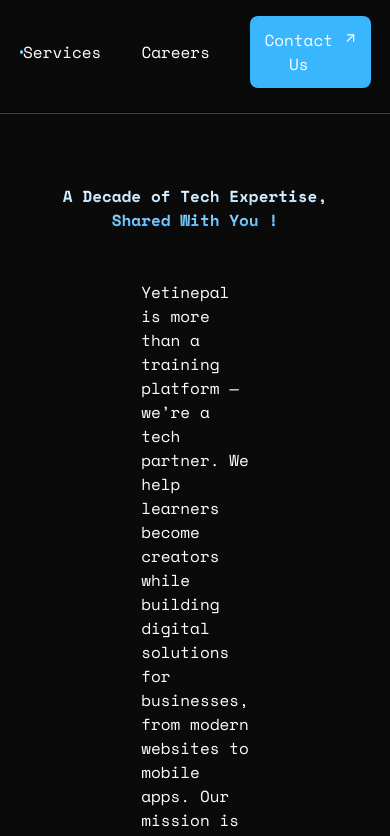
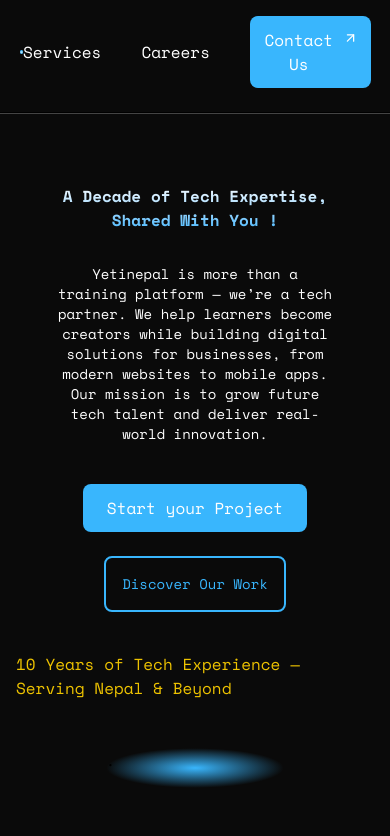
Before and after one commit to salonii08/Yeti-Nepal, a Next.js app: page / in a window 390 px wide. Shown: the top 836 px of the page. Built offline with nearby package versions, Linux system fonts and the light colour scheme.

Commit message:
changes in hero section for responsiveness

```diff
--- a/app/Components/Home/Hero/Hero.tsx
+++ b/app/Components/Home/Hero/Hero.tsx
@@ -2,28 +2,28 @@
 
 const Hero = () => {
   return (
-      <div className=" h-[80vh] flex  items-center mt-[70px] flex-col ">
+      <div className=" min-h-[80vh] flex  items-center mt-[70px] flex-col px-4 sm:px-8 lg:px-16 ">
         <div className="relative flex flex-col items-center ">
-          <h1 className="lg:text-7xl sm:text-5xl text-center font-bold bg-gradient-to-b from-[#FEFEFE] to-[#39B6FD] bg-clip-text text-transparent ">
+          <h1 className="lg:text-5xl sm:text-5xl text-center font-bold bg-gradient-to-b from-[#FEFEFE] to-[#39B6FD] bg-clip-text text-transparent ">
             A Decade of Tech Expertise,
             <br />
-            <span className="">Shared With You !</span>{" "}
+            <span className="">Shared With You !</span>
           </h1>
-          <p className="text-white mt-12 px-65 xl:text-xl md:text-lg sm:text-sm text-left ">
+          <p className="text-white mt-8 sm:mt-10 lg:mt-12 max-w-[900px]  text-sm sm:text-base md:text-lg text-center sm:text-left px-10">
             Yetinepal is more than a training platform — we’re a tech partner.
             We help learners become creators while building digital solutions
             for businesses, from modern websites to mobile apps. Our mission is
             to grow future tech talent and deliver real-world innovation.
           </p>
-          <div className=" flex-2 mt-12 space-x-10">
-            <button className="bg-[#39B6FD] text-[#FEFEFE] p-4 rounded-lg">
+          <div className=" flex flex-wrap justify-center gap-6 mt-10 sm:mt-12">
+            <button className="bg-[#39B6FD] text-[#FEFEFE] py-3 px-6 rounded-lg ">
               Start your Project
             </button>
-            <button className="bg-transparent border-2 border-[#39B6FD] text-[#39B6FD] p-4 rounded-lg">
+            <button className="bg-transparent border-2 border-[#39B6FD] text-[#39B6FD] p-4 rounded-lg text-sm sm:text-base">
               Discover Our Work
             </button>
           </div>
-          <h2 className=" text-[#EEC300] mt-[34px]  text-xl ">
+          <h2 className=" text-[#EEC300] mt-10  text-base sm:text-lg md:text-xl ">
             10 Years of Tech Experience — Serving Nepal & Beyond
           </h2>
           <div className="absolute left-1/2 -translate-x-1/2 top-full mt-[48px] w-[50%] h-[40px] bg-[radial-gradient(ellipse_at_center,_rgba(57,182,253,1),_transparent_70%)]  ">.</div>
```
